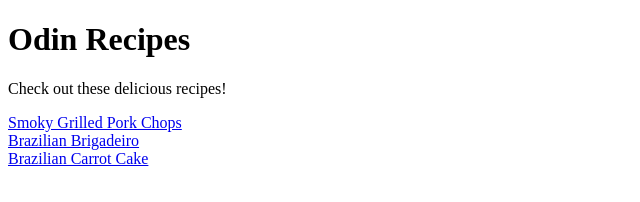
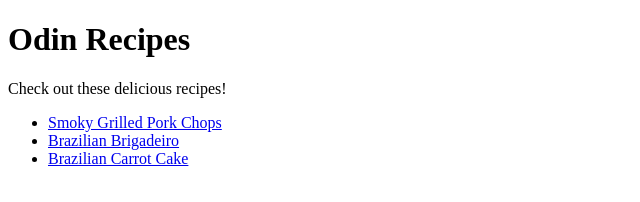
Before and after one commit to garciagabrielg/odin-recipes, a plain HTML site: page index.html in a window 1280 px wide. Shown: the whole page, without its empty margins (0-640 px from the left). Drawn offline with Linux system fonts and the light colour scheme.

Commit message:
Update on index
Made a list of the links instead of just <a> on the front

```diff
--- a/index.html
+++ b/index.html
@@ -6,11 +6,11 @@
         <body>
             <h1>Odin Recipes</h1>
             <p>Check out these delicious recipes!</p>
-            <a href="./recipes/pork.html">Smoky Grilled Pork Chops</a>
-            <br>
-            <a href="./recipes/brigadeiro.html">Brazilian Brigadeiro</a>
-            <br>
-            <a href="./recipes/carrot-cake.html">Brazilian Carrot Cake</a>
+            <ul>
+                <li><a href="./recipes/pork.html">Smoky Grilled Pork Chops</a></li>
+                <li><a href="./recipes/brigadeiro.html">Brazilian Brigadeiro</a></li>
+                <li><a href="./recipes/carrot-cake.html">Brazilian Carrot Cake</a></li>
+            </ul>
         </body>
     </head>
 </html>
```
